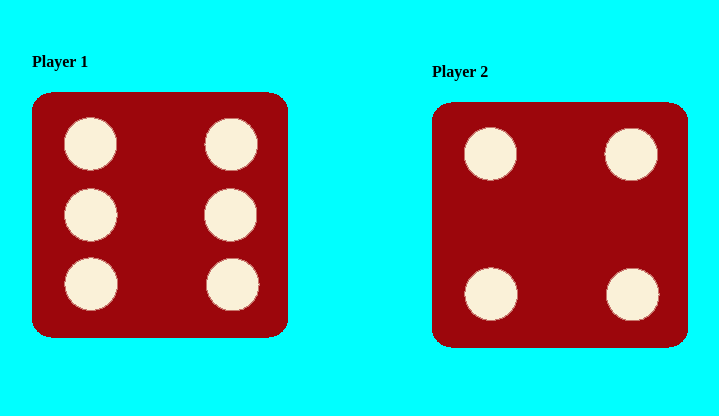
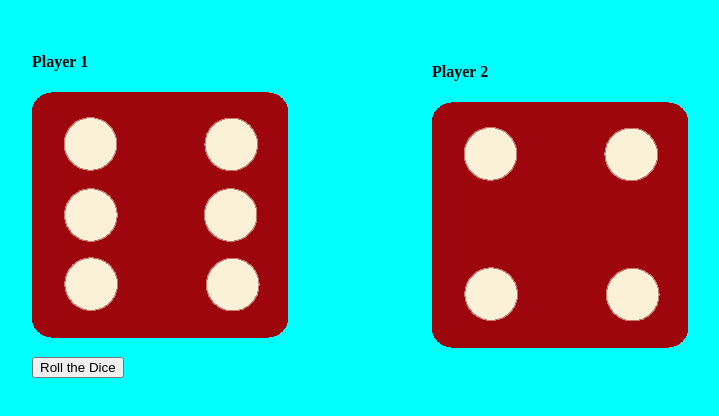
Before and after one commit to Shreyajaiswal11/dice-game1, a plain HTML site: page index.html in a window 1280 px wide. Shown: the part 98-514 px from the top of the page, without its empty margins (292-1011 px from the left). Drawn offline with Linux system fonts and the light colour scheme.

Commit message:
Update index.html

```diff
--- a/index.html
+++ b/index.html
@@ -22,6 +22,10 @@
         <p><strong>Player 2</strong></p>
         <img class="img2" src="images/dice1.png">
       </div>
+      <div class="button">
+        <button class="btn">Roll the Dice</button>
+      </div>
+    </div>
 
     </div>
 
```
